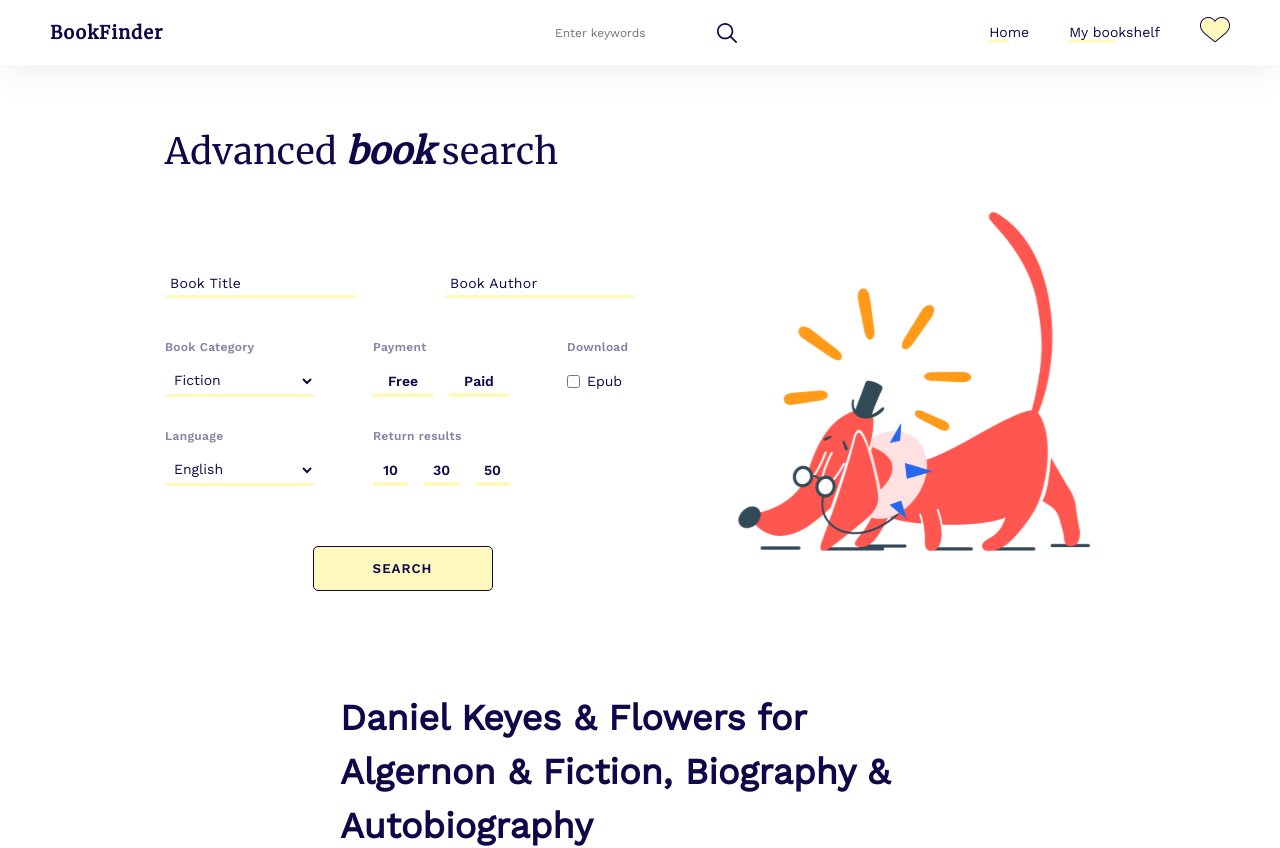
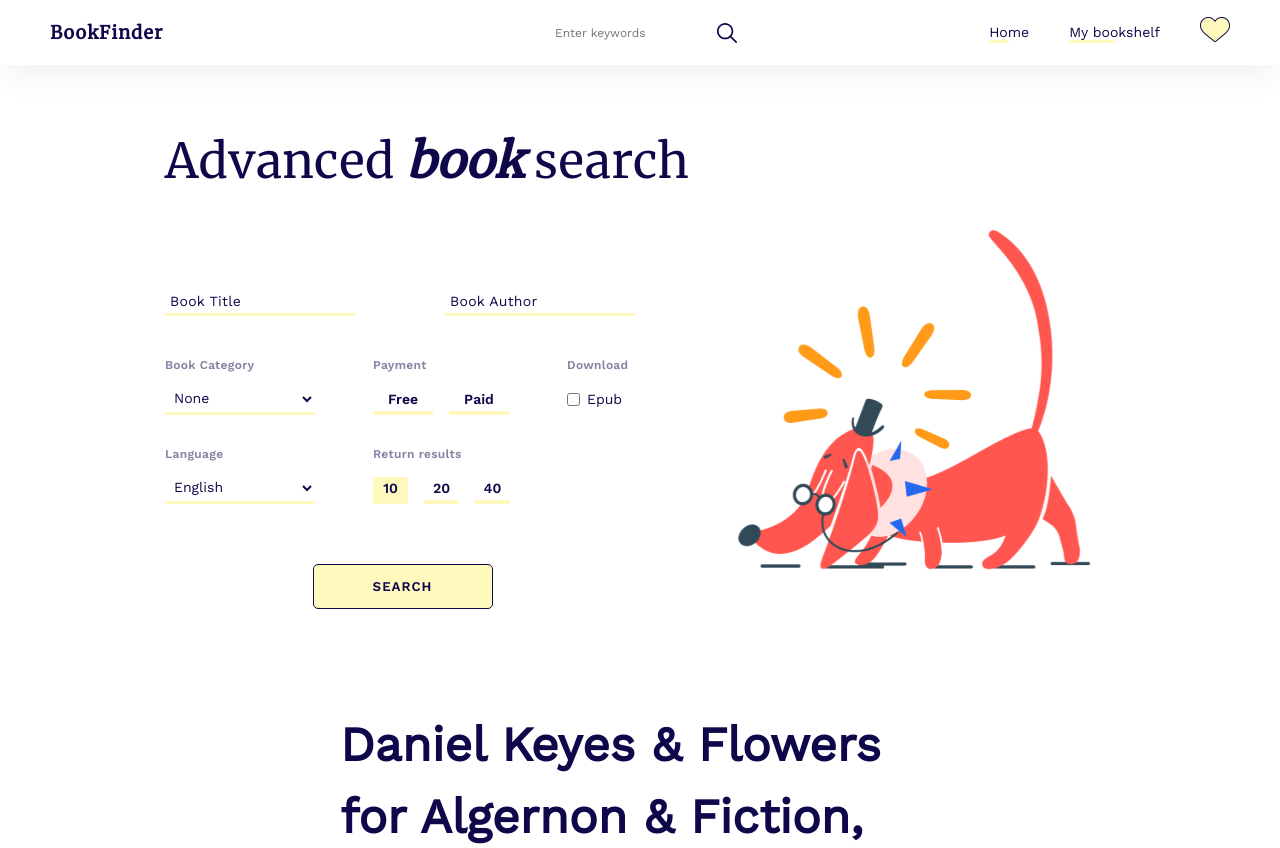
Before and after one commit to serozhkohanna/bookfinder, a React (Create React App) app: page /bookfinder/advanced-search in a window 1280 px wide. Shown: the top 848 px of the page. Built offline with nearby package versions, Linux system fonts and the light colour scheme.

Commit message:
Advanced form search.

```diff
--- a/src/App.scss
+++ b/src/App.scss
@@ -1,5 +1,4 @@
 @import "assets/all";
-
 
 html, body {
   font-family: $WorkSans-Regular;
--- a/src/actions/actions.ts
+++ b/src/actions/actions.ts
@@ -1,12 +1,12 @@
-import { SET_BOOKS } from "../constants/action-types";
+import { SET_BOOKS, SET_ADVANCED_REQUEST } from "../constants/action-types";
 import { apiKey, apiURL } from "../constants/googleApi";
 
 import axios from 'axios';
 
 export const setBooks = (params) => {
-  let {intitle, inauthor, inpublisher, subject} = params;
+  let {intitle, inauthor, subject, filter, download, maxResults, langRestrict} = params;
 
-  let url = `${apiURL}volumes?q=${intitle ? `intitle:${intitle}` : ''}+${inauthor ? `inauthor:${inauthor}` : ''}+${inpublisher ? `inpublisher:${inpublisher}` : ''}+${subject ? `subject:${subject}` : ''}&key=${apiKey}`;
+  let url = `${apiURL}volumes?q=${intitle + '+inauthor:' + inauthor + '+subject:' + subject}${filter && `&filter=${filter}`}&${download && 'download=epub'}&${maxResults && `maxResults=${maxResults}`}&${langRestrict && `langRestrict=${langRestrict}`}&key=${apiKey}`;
 
   return dispatch => {
 	axios.get(url)
@@ -18,3 +18,8 @@ export const setBooks = (params) => {
 	  })
   }
 }
+
+export const setAdvancedRequest = payload => ({
+  type: SET_ADVANCED_REQUEST,
+  payload
+})
--- a/src/assets/_typography.scss
+++ b/src/assets/_typography.scss
@@ -14,7 +14,7 @@ h3 {
   }
 }
 
-h3 {
+h4 {
   font-size: 36px;
   @media (min-width: $laptop) {
     font-size: 36px;
--- a/src/components/FormAdvanced/FormAdvanced.scss
+++ b/src/components/FormAdvanced/FormAdvanced.scss
@@ -60,6 +60,10 @@
         cursor: pointer;
         font-family: $WorkSans-Semibold;
 
+        &.active {
+          background-position-y: 100%;
+        }
+
         &.is-small {
           width: 35px;
         }
--- a/src/components/FormAdvanced/FormAdvanced.tsx
+++ b/src/components/FormAdvanced/FormAdvanced.tsx
@@ -1,6 +1,6 @@
-import React from 'react';
+import React, { useState } from 'react';
 import './FormAdvanced.scss';
-import { setBooks } from "../../actions/actions";
+import { setBooks, setAdvancedRequest } from "../../actions/actions";
 import { connect } from 'react-redux';
 import { SearchParams } from "../../constants/interfaces";
 
@@ -8,21 +8,42 @@ import { SearchParams } from "../../constants/interfaces";
 interface searchParams {
   searchTitle?: (string | any);
   searchAuthor?: (string | any);
+  selectedCategory?: (string | any);
+  downloadType?: (boolean | any);
+  selectedLanguage?: (string | any);
 }
 
 interface Props {
   setBooks: any;
+  setAdvancedRequest: any;
 }
 
-const FormAdvanced = ({setBooks}: Props, {searchTitle, searchAuthor}: searchParams) => {
+const FormAdvanced = ({setBooks, setAdvancedRequest}: Props, {searchTitle, searchAuthor, downloadType, selectedCategory, selectedLanguage}: searchParams) => {
+  const [filter, setFilter] = useState('');
+  const [maxResults, setMaxResults] = useState(10);
+
   const handleSearchSubmit = (e) => {
 	e.preventDefault();
 
 	let params: SearchParams = {};
 	params.intitle = searchTitle.value;
 	params.inauthor = searchAuthor.value;
+	params.subject = selectedCategory.value.split(' ');
+	params.filter = filter;
+	params.download = downloadType.checked;
+	params.maxResults = maxResults;
+	params.langRestrict = selectedLanguage.value;
 
 	setBooks(params);
+	setAdvancedRequest(params);
+  }
+
+  const handlePayment = (type) => {
+	setFilter(type);
+  }
+
+  const handleMaxResult = (num) => {
+	setMaxResults(num);
   }
 
   return <form className='advanced-form' onSubmit={handleSearchSubmit}>
@@ -30,7 +51,8 @@ const FormAdvanced = ({setBooks}: Props, {searchTitle, searchAuthor}: searchPara
 	  <div className="form-wrapper-item">
 		<input type="text" name="name" className="input-animated" id="book-title"
 			   ref={(input) => searchTitle = input}
-			   required autoComplete="off"/>
+			   required
+			   autoComplete="off"/>
 		<label htmlFor="book-title">
 		  <span>Book Title</span>
 		</label>
@@ -38,7 +60,8 @@ const FormAdvanced = ({setBooks}: Props, {searchTitle, searchAuthor}: searchPara
 	  <div className="form-wrapper-item">
 		<input type="text" name="name" className="input-animated" id="book-author"
 			   ref={(input) => searchAuthor = input}
-			   required autoComplete="off"/>
+			   required
+		/>
 		<label htmlFor="book-author">
 		  <span>Book Author</span>
 		</label>
@@ -50,7 +73,9 @@ const FormAdvanced = ({setBooks}: Props, {searchTitle, searchAuthor}: searchPara
 		<label className='label' htmlFor="book-category">
 		  Book Category
 		</label>
-		<select className='select' name="name" id="book-category">
+		<select className='select' name="name" id="book-category"
+				ref={(category) => selectedCategory = category}>
+		  <option value="">None</option>
 		  <option value="fiction">Fiction</option>
 		  <option value="drama">Drama</option>
 		</select>
@@ -60,8 +85,10 @@ const FormAdvanced = ({setBooks}: Props, {searchTitle, searchAuthor}: searchPara
 		  Payment
 		</label>
 		<div className="btn-wrapper">
-		  <a className="link-bg">Free</a>
-		  <a className="link-bg">Paid</a>
+		  <a className={`link-bg ${filter === 'free-ebooks' ? 'active' : ''}`}
+			 onClick={() => handlePayment('free-ebooks')}>Free</a>
+		  <a className={`link-bg ${filter === 'paid-ebooks' ? 'active' : ''}`}
+			 onClick={() => handlePayment('paid-ebooks')}>Paid</a>
 		</div>
 	  </div>
 	  <div className="form-wrapper-item">
@@ -69,7 +96,7 @@ const FormAdvanced = ({setBooks}: Props, {searchTitle, searchAuthor}: searchPara
 		  Download
 		</label>
 		<div className="btn-wrapper">
-		  <input className='checkbox' type="checkbox"/>
+		  <input className='checkbox' type="checkbox" ref={(checkboxValue => downloadType = checkboxValue)}/>
 		  <p>Epub</p>
 		</div>
 	  </div>
@@ -80,9 +107,10 @@ const FormAdvanced = ({setBooks}: Props, {searchTitle, searchAuthor}: searchPara
 		<label className='label' htmlFor="book-language">
 		  Language
 		</label>
-		<select className='select' name="name" id="book-language">
-		  <option value="fiction">English</option>
-		  <option value="drama">German</option>
+		<select className='select' name="name" id="book-language"
+			ref={(langValue) => selectedLanguage = langValue} >
+		  <option value="en">English</option>
+		  <option value="fr">French</option>
 		</select>
 	  </div>
 	  <div className="form-wrapper-item">
@@ -90,9 +118,12 @@ const FormAdvanced = ({setBooks}: Props, {searchTitle, searchAuthor}: searchPara
 		  Return results
 		</label>
 		<div className="btn-wrapper">
-		  <a className="link-bg is-small">10</a>
-		  <a className="link-bg is-small">30</a>
-		  <a className="link-bg is-small">50</a>
+		  <a className={`link-bg is-small ${maxResults === 10 ? 'active' : ''}`}
+			 onClick={() => handleMaxResult(10)}>10</a>
+		  <a className={`link-bg is-small ${maxResults === 20 ? 'active' : ''}`}
+			 onClick={() => handleMaxResult(20)}>20</a>
+		  <a className={`link-bg is-small ${maxResults === 40 ? 'active' : ''}`}
+			 onClick={() => handleMaxResult(40)}>40</a>
 		</div>
 	  </div>
 	</div>
@@ -101,7 +132,8 @@ const FormAdvanced = ({setBooks}: Props, {searchTitle, searchAuthor}: searchPara
 }
 
 const mapDispatchToProps = {
-  setBooks
+  setBooks,
+  setAdvancedRequest
 }
 
 export default connect(null, mapDispatchToProps)(FormAdvanced);
--- a/src/reducer/advancedRequest.ts
+++ b/src/reducer/advancedRequest.ts
@@ -1,11 +1,14 @@
 import { SET_ADVANCED_REQUEST } from "../constants/action-types";
-import { AdvancedRequest } from "../constants/interfaces";
+import { SearchParams } from "../constants/interfaces";
 
-const initialState: AdvancedRequest = {
-  bookTitle: '',
-  bookAuthor: ''
-}
+const initialState: SearchParams = {}
 
-export default function advancedRequests(state = initialState, action) {
+export default function advancedRequest(state = initialState, action) {
+  switch (action.type) {
+	case SET_ADVANCED_REQUEST:
+	  return {
+		...action.payload
+	  }
+  }
   return state;
 }
```
Also changed, not shown: src/constants/interfaces.ts (+4 -11 lines).
